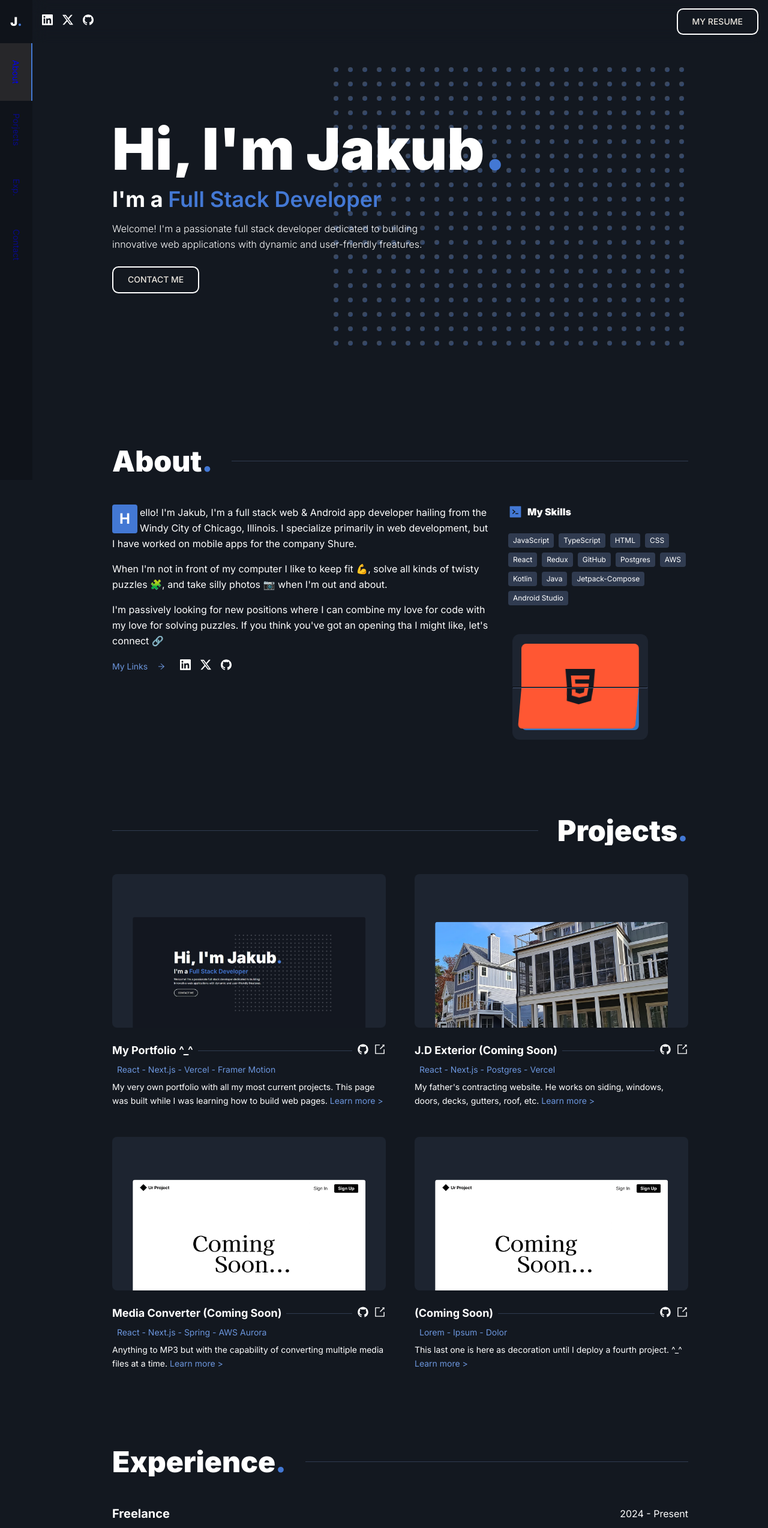
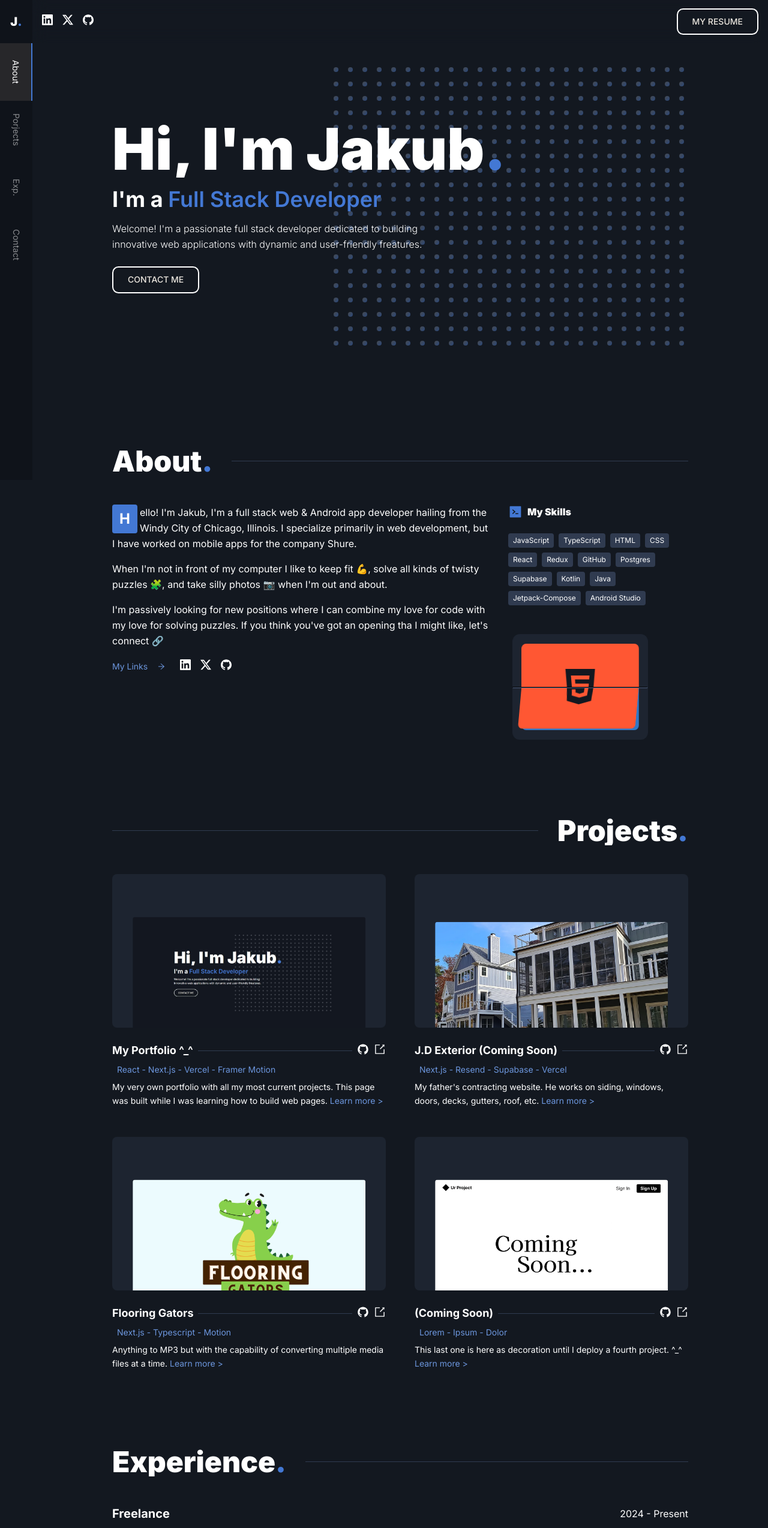
Before and after one commit to Bait-Maker/portfolio, a Next.js app: page / in a window 1280 px wide. Shown: the top 2547 px of the page at 60% size. Built offline with nearby package versions, Linux system fonts and the light colour scheme.

Commit message:
update projects

```diff
--- a/components/about/Stats.js
+++ b/components/about/Stats.js
@@ -23,7 +23,7 @@ export const Stats = () => {
             <Chip>Redux</Chip>
             <Chip>GitHub</Chip>
             <Chip>Postgres</Chip>
-            <Chip>AWS</Chip>
+            <Chip>Supabase</Chip>
             <Chip>Kotlin</Chip>
             <Chip>Java</Chip>
             <Chip>Jetpack-Compose</Chip>
--- a/components/nav/SideBarLink.module.css
+++ b/components/nav/SideBarLink.module.css
@@ -12,6 +12,7 @@
     width: 100%;
     text-decoration: none;
     opacity: .5;
+    color: var(--primary-content);
 }
 
 .motionLink:visited {
--- a/components/projects/Projects.js
+++ b/components/projects/Projects.js
@@ -4,6 +4,7 @@ import { Project } from "./Project";
 import projectImg from "@/assets/project-imgs/coming-soon.png";
 import portfolioImg from "@/assets/project-imgs/portImg.jpg";
 import JdImg from "@/assets/project-imgs/jd-coverImg.png";
+import flooringGatorsImg from "@/assets/project-imgs/flooringgators_screencap.png"
 
 import styles from "./Projects.module.css";
 
@@ -25,7 +26,7 @@ const projects = [
   {
     title: "My Portfolio ^_^",
     imgSrc: portfolioImg.src,
-    code: "https://www.github.com",
+    code: "https://github.com/Bait-Maker/portfolio",
     projectLink: "/",
     tech: ["React", "Next.js", "Vercel", "Framer Motion"],
     description:
@@ -49,7 +50,7 @@ const projects = [
     imgSrc: JdImg.src,
     code: "https://www.github.com",
     projectLink: "https://www.jdexteriorcontractors.com/",
-    tech: ["React", "Next.js", "Postgres", "Vercel"],
+    tech: ["Next.js", "Resend", "Supabase", "Vercel"],
     description:
       "My father's contracting website. He works on siding, windows, doors, decks, gutters, roof, etc.",
     modalContent: (
@@ -81,11 +82,11 @@ const projects = [
     ),
   },
   {
-    title: "Media Converter (Coming Soon)",
-    imgSrc: projectImg.src,
+    title: "Flooring Gators",
+    imgSrc: flooringGatorsImg.src,
     code: "https://www.github.com",
-    projectLink: "https://www.youtube.com/watch?v=dQw4w9WgXcQ",
-    tech: ["React", "Next.js", "Spring", "AWS Aurora"],
+    projectLink: "https://www.flooringgators.com/",
+    tech: ["Next.js", "Typescript", "Motion"],
     description:
       "Anything to MP3 but with the capability of converting multiple media files at a time.",
     modalContent: (
```
Also changed, not shown: assets/project-imgs/flooringgators_screencap.png (added), public/project-imgs/flooringgators_screencap.png (added).
